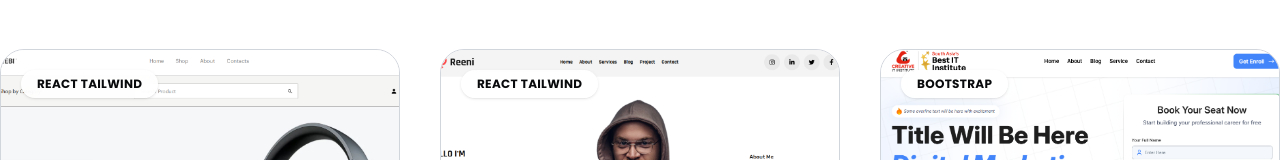
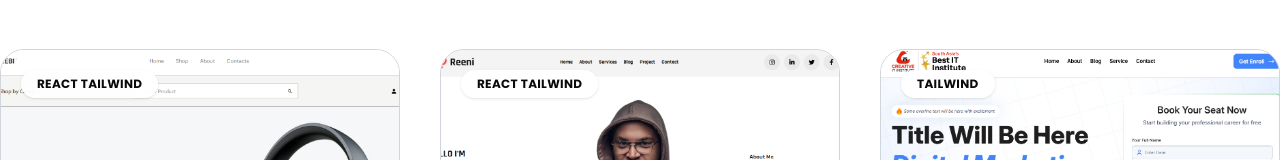
Before and after one commit to riemetoba/portfolio_Rieme, a React (Vite) app: page / in a window 1280 px wide. Shown: the part 1642-1802 px from the top of the page. Built offline with nearby package versions, Linux system fonts and the light colour scheme.

Commit message:
bg image

```diff
--- a/src/components/layouts/Banner.jsx
+++ b/src/components/layouts/Banner.jsx
@@ -5,10 +5,7 @@ const Banner = () => {
     <section className="relative h-screen w-full flex items-center justify-center overflow-hidden font-sans">
       {/* Bg and overlay */}
       <div
-        className="absolute inset-0 bg-cover bg-center bg-no-repeat"
-        style={{
-          backgroundImage: `url('/src/assets/banner.jpg')`,
-        }}
+        className="absolute bg-[url('/src/assets/banner.jpg')] inset-0 bg-cover bg-center bg-no-repeat"
       >
         <div className="absolute inset-0 bg-black/65"></div>
       </div>
--- a/src/components/layouts/ProjectsSection.jsx
+++ b/src/components/layouts/ProjectsSection.jsx
@@ -171,7 +171,7 @@ const ProjectsSection = () => {
 
               {/* Category Badge */}
               <div className="absolute top-5 left-5 bg-white/90 backdrop-blur-sm px-4 py-1.5 rounded-full text-xs font-bold text-[#090A0C] uppercase tracking-wide shadow-sm z-20">
-                Bootstrap
+                Tailwind
               </div>
 
               {/* Hover Overlay Buttons */}
```
